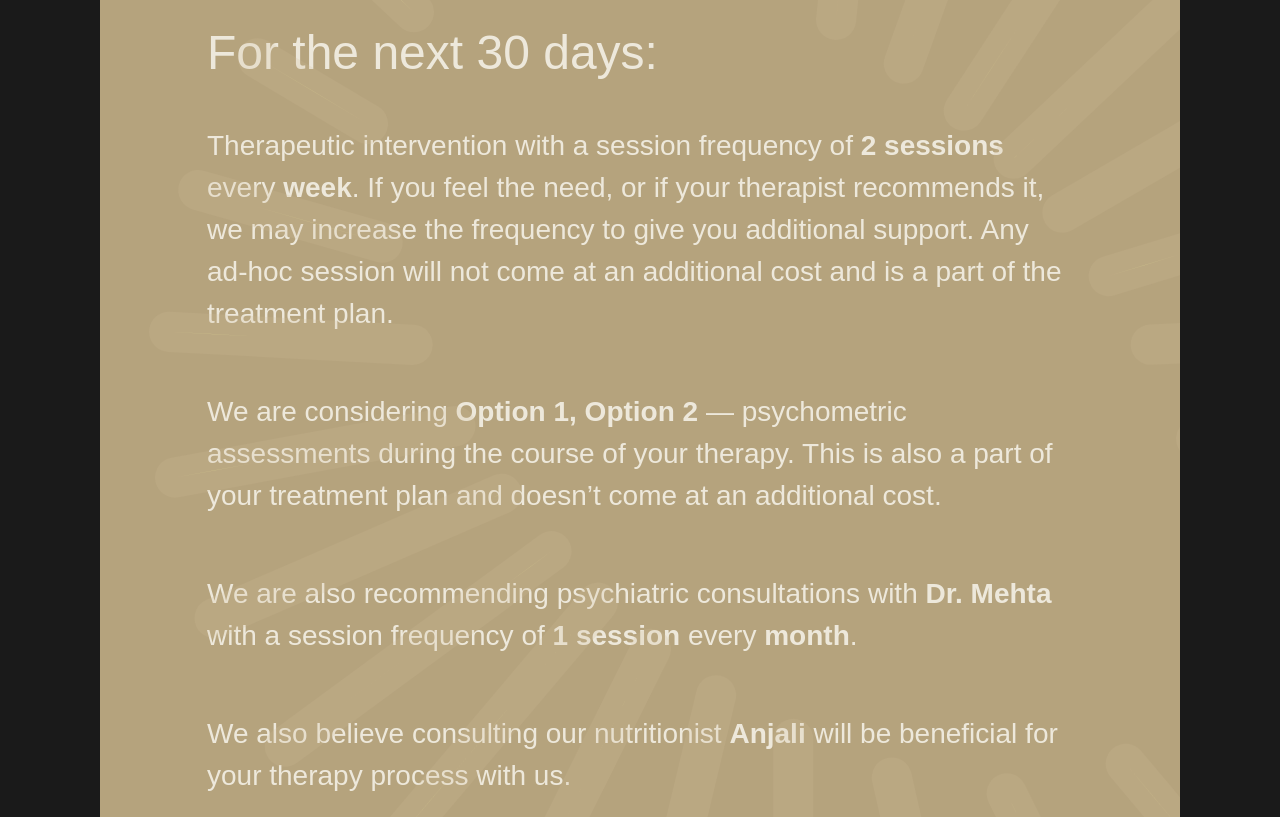
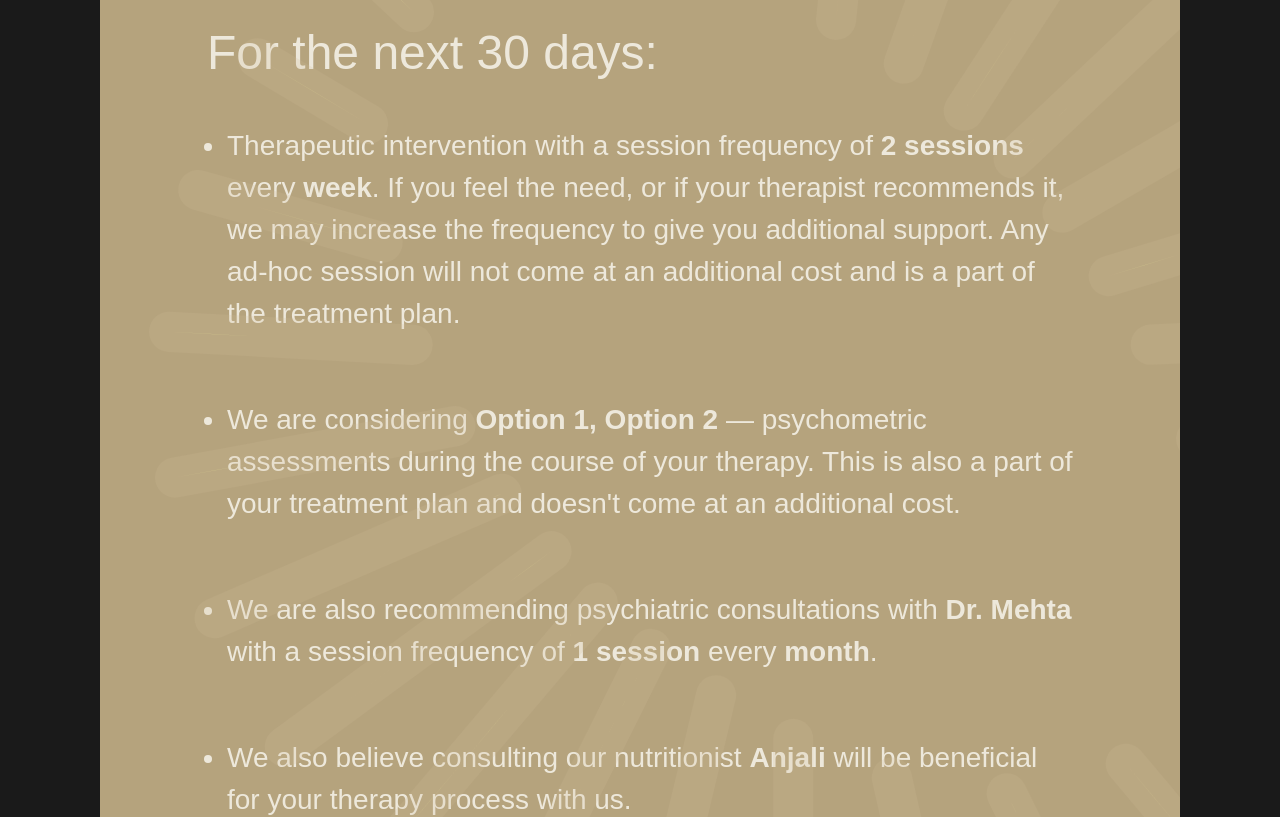
Before and after one commit to OnionMindset/Treatment-plan-pdg-generator, a React (Vite) app: page / in a window 1280 px wide. Shown: the part 3060-3877 px from the top of the page. Built offline with nearby package versions, Linux system fonts and the light colour scheme; a web font is replaced by a local one.

Commit message:
Enhancement: Added bullets for paragraph

```diff
--- a/src/pages/Page2.css
+++ b/src/pages/Page2.css
@@ -135,6 +135,14 @@
   color: #ede8db;
 }
 
+.p2-list {
+  padding-left: 1.25rem;
+  margin: 0;
+  display: flex;
+  flex-direction: column;
+  gap: 0.5rem;
+}
+
 /* Plan rows */
 .p2-plan-row {
   display: flex;
--- a/src/pages/Page2.jsx
+++ b/src/pages/Page2.jsx
@@ -75,35 +75,38 @@ export default function Page2({ data }) {
       {/* Plan Details */}
       <div className="p2-plan">
         <p className="p2-paragraph-title">For the next 30 days:</p>
+        <ul className="p2-list">
           {/* ── Frequency ───────────────── */}
           {plan.sessionFrequency && (
-          <p className="p2-paragraph">
+            <li className="p2-paragraph">
               Therapeutic intervention with a session frequency of{" "}
               <strong>{formatSession(plan.sessionFrequency)}</strong> every{" "}
               <strong>{plan.sessionInterval || "—"}</strong>. If you feel the
               need, or if your therapist recommends it, we may increase the
               frequency to give you additional support. Any ad-hoc session will
-            not come at an additional cost and is a part of the treatment plan.
-          </p>
+              not come at an additional cost and is a part of the treatment
+              plan.
+            </li>
           )}
 
           {/* ── Psychometric Assessment ───────── */}
           {plan.assessmentPlan?.length > 0 ? (
-          <p className="p2-paragraph">
+            <li className="p2-paragraph">
               We are considering{" "}
               <strong>{formatList(plan.assessmentPlan)}</strong> — psychometric
               assessments during the course of your therapy. This is also a part
-            of your treatment plan and doesn’t come at an additional cost.
-          </p>
+              of your treatment plan and doesn't come at an additional cost.
+            </li>
           ) : (
-          <p className="p2-paragraph">
-            We may or may not consider a psychometric assessment after 2 weeks.
-          </p>
+            <li className="p2-paragraph">
+              We may or may not consider a psychometric assessment after 2
+              weeks.
+            </li>
           )}
 
           {/* ── Psychiatry ───────────────── */}
           {plan.psychiatryPlan ? (
-          <p className="p2-paragraph">
+            <li className="p2-paragraph">
               We are also recommending psychiatric consultations{" "}
               {plan.psychiatrist && (
                 <>
@@ -113,17 +116,17 @@ export default function Page2({ data }) {
               with a session frequency of{" "}
               <strong>{formatSession(plan.psychiatryFrequency)}</strong> every{" "}
               <strong>{plan.psychiatryInterval || "—"}</strong>.
-          </p>
+            </li>
           ) : (
-          <p className="p2-paragraph">
+            <li className="p2-paragraph">
               We do not see the need for any psychiatric intervention at this
               stage.
-          </p>
+            </li>
           )}
 
           {/* ── Nutritionist ─────────────── */}
           {plan.nutritionist && (
-          <p className="p2-paragraph">
+            <li className="p2-paragraph">
               We also believe consulting our nutritionist{" "}
               {plan.nutritionistName && (
                 <>
@@ -131,8 +134,9 @@ export default function Page2({ data }) {
                 </>
               )}
               will be beneficial for your therapy process with us.
-          </p>
+            </li>
           )}
+        </ul>
       </div>
     </div>
   );
```
Lines whose indentation alone changed are shown as unchanged.
